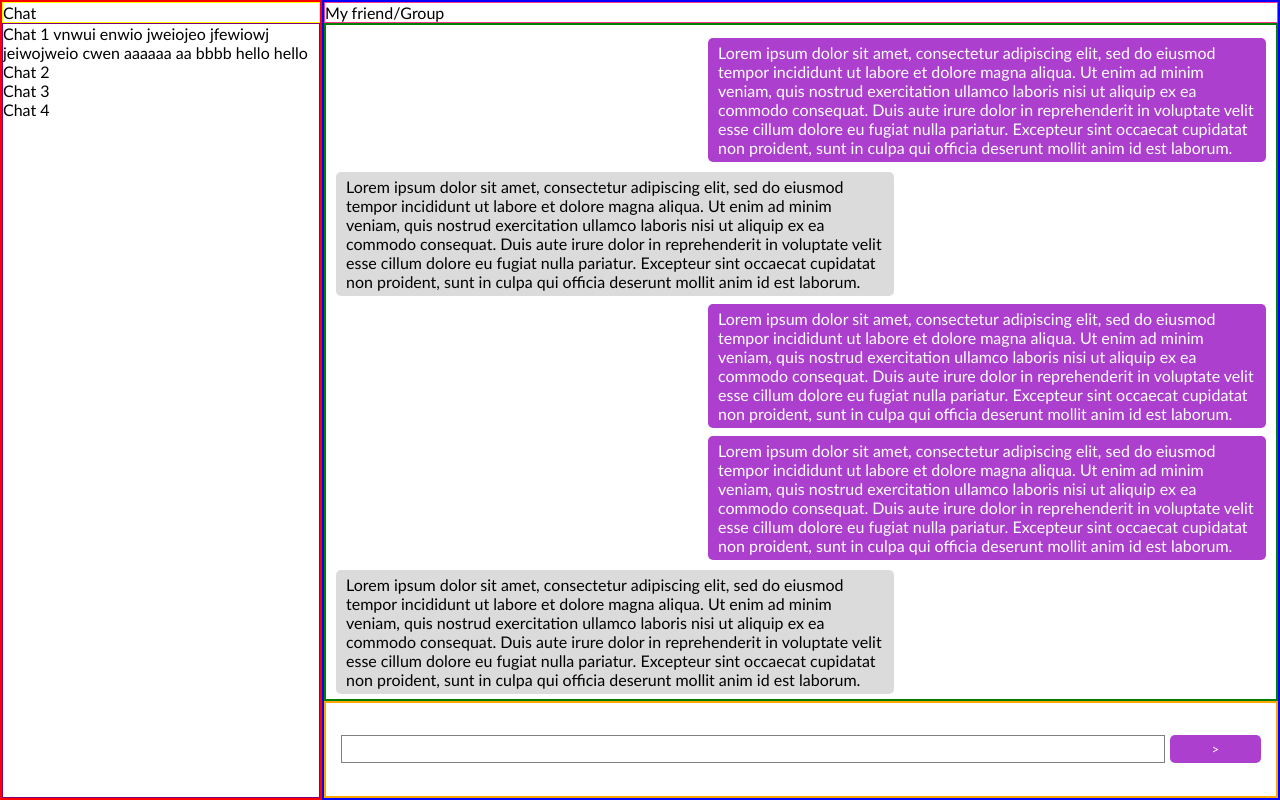
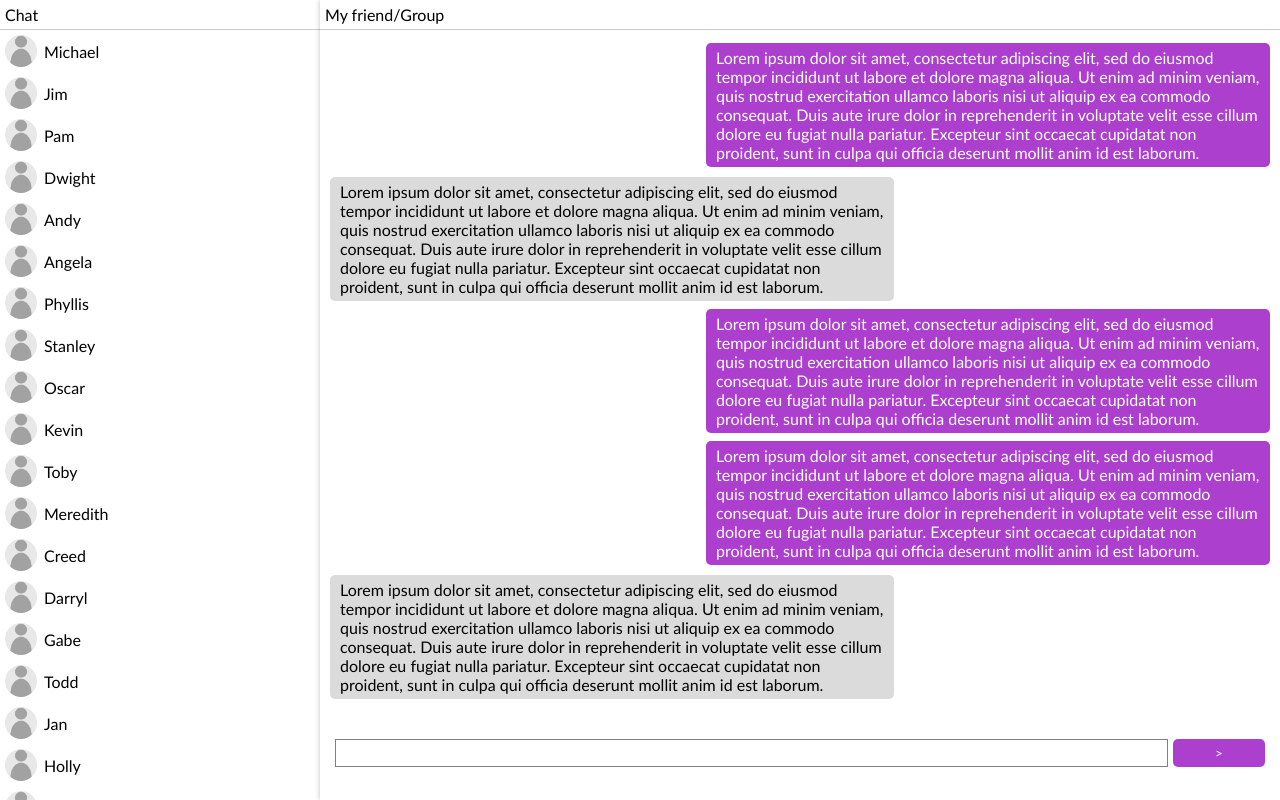
Before and after one commit to TMV518/chat-app, a React (Vite) app: page / in a window 1280 px wide. Built offline with nearby package versions, Linux system fonts and the light colour scheme.

Commit message:
Worked on chat page UI

```diff
--- a/src/App.jsx
+++ b/src/App.jsx
@@ -6,24 +6,16 @@ import SignUpPage from "./AuthPage/SignUpPage";
 import SentContainer from "./MsgContainers/SentContainer";
 import ReceivedContainer from "./MsgContainers/ReceivedContainer";
 import ChatInput from "./ChatInput/ChatInput";
+import FriendsGroups from "./FriendsGroups/FreiendsGroups";
 
 function App() {
   return (
     <div className={classes.App}>
       {/*<SignUpPage />*/}
+      {/*<div className={classes.banner}>SmallTalk</div>*/}
+
       <div className={classes["view-chats"]}>
-        <div className={classes["friends-groups-sect"]}>
-          <div className={classes["friends-groups-header"]}>Chat</div>
-          <ul className={classes["friends-groups-list"]}>
-            <li>
-              Chat 1 vnwui enwio jweiojeo jfewiowj jeiwojweio cwen aaaaaa aa
-              bbbb hello hello
-            </li>
-            <li>Chat 2</li>
-            <li>Chat 3</li>
-            <li>Chat 4</li>
-          </ul>
-        </div>
+        <FriendsGroups />
         <div className={classes["chat-sect"]}>
           <div className={classes["chat-header"]}>My friend/Group</div>
           <div className={classes["messages"]}>
--- a/src/App.module.css
+++ b/src/App.module.css
@@ -1,47 +1,43 @@
 .App {
   font-family: "Gill Sans", "Gill Sans MT", Calibri, "Trebuchet MS", sans-serif;
+}
+
+.banner {
+  position: fixed;
+  width: 100vw;
+  background-color: rgb(173, 63, 207);
+  color: white;
+  padding: 10px;
 }
 
 .view-chats {
   display: flex;
   height: 100vh;
-}
 
-/*****/
-.friends-groups-sect {
-  flex: 1;
-  width: 100%;
-  border: 2px solid red;
-  display: flex;
-  flex-direction: column;
-}
-
-.friends-groups-header {
-  border: 1px solid yellow;
-}
-
-.friends-groups-list {
-  border: 1px solid purple;
-  height: 100%;
+  /*this is done for banner*/
+  /*padding-top: 38.5px;*/
 }
 
 /*****/
 .chat-sect {
   flex: 3;
   width: 100%;
-  border: 2px solid blue;
+  /*border: 2px solid blue;*/
+  box-shadow: 0px 0px 5px 0px #00000041;
   display: flex;
   flex-direction: column;
 }
 
 .chat-header {
-  border: 1px solid rgb(255, 52, 146);
+  /*border: 1px solid rgb(255, 52, 146);*/
+  padding: 5px;
+  border-bottom: 1px solid rgb(204, 204, 204);
 }
 
 .messages {
   width: 100%;
   flex: 7;
-  border: 2px solid green;
+  /*border: 2px solid green;*/
   overflow-y: scroll;
   padding: 10px;
 }
--- a/src/ChatInput/ChatInput.module.css
+++ b/src/ChatInput/ChatInput.module.css
@@ -1,7 +1,7 @@
 .chat-input {
   width: 100%;
   flex: 1;
-  border: 2px solid orange;
+  /*border: 2px solid orange;*/
   display: flex;
   padding: 0 15px;
   align-items: center;
--- /dev/null
+++ b/src/FriendsGroups/FreiendsGroups.jsx
@@ -0,0 +1,45 @@
+import classes from "./FriendsGroups.module.css";
+import { useState } from "react";
+import FriendGroupItem from "./FriendGroupItem";
+
+const FriendsGroups = () => {
+  /*component for list of friends and groups*/
+
+  const chatArr = [
+    "Michael",
+    "Jim",
+    "Pam",
+    "Dwight",
+    "Andy",
+    "Angela",
+    "Phyllis",
+    "Stanley",
+    "Oscar",
+    "Kevin",
+    "Toby",
+    "Meredith",
+    "Creed",
+    "Darryl",
+    "Gabe",
+    "Todd",
+    "Jan",
+    "Holly",
+    "Erin",
+    "Kelly",
+    "Ryan",
+  ];
+  const [chatList, setChatList] = useState(chatArr);
+
+  return (
+    <div className={classes["friends-groups-sect"]}>
+      <div className={classes["friends-groups-header"]}>Chat</div>
+      <ul className={classes["friends-groups-list"]}>
+        {chatList.map((item) => {
+          return <FriendGroupItem>{item}</FriendGroupItem>;
+        })}
+      </ul>
+    </div>
+  );
+};
+
+export default FriendsGroups;
--- /dev/null
+++ b/src/FriendsGroups/FriendGroupItem.jsx
@@ -0,0 +1,15 @@
+import classes from "./FriendGroupItem.module.css";
+
+const FriendGroupItem = (props) => {
+  return (
+    <li className={classes["friend-group-item"]}>
+      <img
+        src="../src/assets/default_avatar_200x200.png"
+        className={classes["friend-groups-avatar"]}
+      />
+      {props.children}
+    </li>
+  );
+};
+
+export default FriendGroupItem;
--- /dev/null
+++ b/src/FriendsGroups/FriendGroupItem.module.css
@@ -0,0 +1,21 @@
+.friend-group-item {
+  display: flex;
+  align-items: center;
+  column-gap: 7px;
+  padding: 5px;
+  cursor: pointer;
+}
+
+.friend-group-item:hover {
+  background-color: rgb(240, 240, 240);
+}
+
+.friend-groups-avatar {
+  width: 2.5vw;
+  height: 2.5vw;
+  min-width: 20px;
+  min-height: 20px;
+
+  /*border: 1px solid black;*/
+  border-radius: 50%;
+}
--- /dev/null
+++ b/src/FriendsGroups/FriendsGroups.module.css
@@ -0,0 +1,19 @@
+.friends-groups-sect {
+  flex: 1;
+  width: 100%;
+  /*border: 2px solid red;*/
+  display: flex;
+  flex-direction: column;
+}
+
+.friends-groups-header {
+  /*border: 1px solid yellow;*/
+  padding: 5px;
+  border-bottom: 1px solid rgb(204, 204, 204);
+}
+
+.friends-groups-list {
+  /*border: 1px solid purple;*/
+  overflow-y: scroll;
+  height: 100%;
+}
```
Also changed, not shown: src/assets/default_avatar.png (added), src/assets/default_avatar_200x200.png (added).
